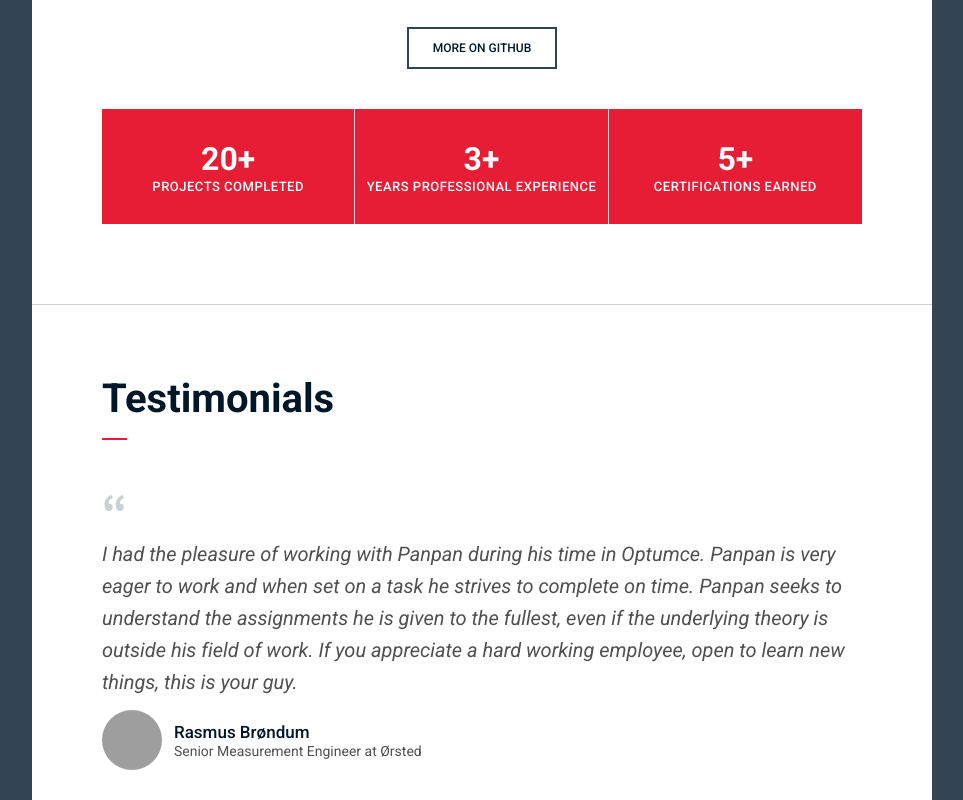
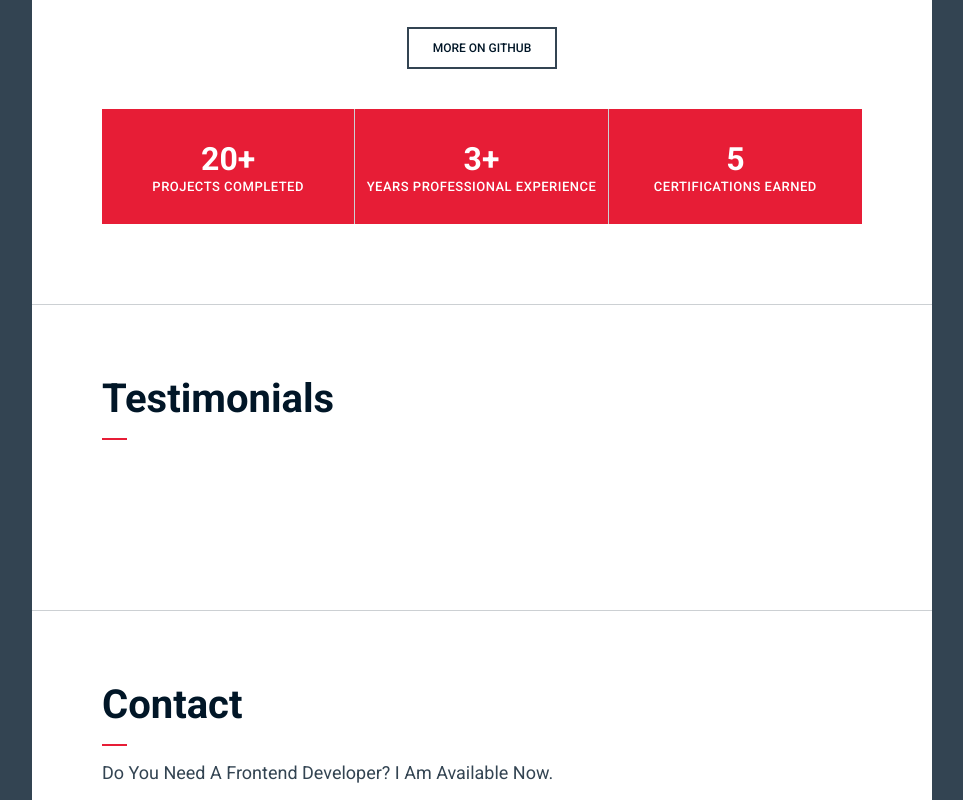
Before and after one commit to panpan31415/panpan-blog, a React (Create React App) app: page / in a window 1280 px wide. Shown: the part 4060-4860 px from the top of the page, without its empty margins (308-1271 px from the left). Built offline with nearby package versions, Linux system fonts and the light colour scheme; grey boxes are pictures that could not be loaded.

Commit message:
Refactor HistoryItem and Testimonial components

```diff
--- a/src/components/HistoryItem.tsx
+++ b/src/components/HistoryItem.tsx
@@ -18,15 +18,15 @@ export default function HistoryItem({ item }: HistoryItemProps) {
       <div className="history-item__subtitle">{item.subtitle}</div>
       <div className="history-item__description">
         <ul>
-          {item.descriptions.map((description) => {
+          {item.descriptions.map((description, index) => {
             if (description.includes(":")) {
               return (
-                <li>
+                <li key={index}>
                   <span>{description.split(":")[0].trim()}:</span> {description.split(":")[1].trim()}
                 </li>
               );
             }
-            return <li>{description}</li>;
+            return <li key={index}>{description}</li>;
           })}
         </ul>
       </div>
--- a/src/components/MainContent.scss
+++ b/src/components/MainContent.scss
@@ -403,46 +403,10 @@
     margin-top: 4rem;
     margin-bottom: 5rem;
     position: relative;
+    overflow: hidden;
   }
 }
-.testimonial {
-  &::before {
-    content: open-quote;
-    font-family: "Noto Sans JP", sans-serif;
-    font-weight: 900;
-    font-size: 4rem;
-    color: var(--border-color);
-  }
-  &__description {
-    color: var(--text-default-color);
-    font-size: 2rem;
-    font-style: italic;
-    line-height: 3.2rem;
-    margin-bottom: 1.2rem;
-  }
-  &__author {
-    display: flex;
-    gap: 1.2rem;
-    align-items: center;
-  }
-  &__name {
-    font-size: 1.7rem;
-    font-weight: 500;
-    line-height: 2.1rem;
-    color: var(--primary-color);
-    display: inline;
-  }
-  &__position {
-    font-size: 1.4rem;
-    font-weight: 400;
-    color: var(--text-default-color);
-  }
-  &__profile-picture {
-    width: 6rem;
-    aspect-ratio: 1;
-    border-radius: 50%;
-  }
-}
+
 .contact-section {
   @extend %section;
   border-bottom: 1px solid var(--border-color);
@@ -462,7 +426,6 @@
     margin-bottom: 5rem;
     display: flex;
     flex-direction: column;
-
     .contact-item {
       margin: 1rem 0;
       &__method {
--- a/src/components/MainContent.tsx
+++ b/src/components/MainContent.tsx
@@ -8,6 +8,7 @@ import { BsBookHalf, BsMusicNoteBeamed, BsSteam, BsYinYang } from "react-icons/b
 import { PiCookingPotBold } from "react-icons/pi";
 import { Link } from "react-router-dom";
 import { scrollToElement } from "./SmoothScrollLink";
+import TestimonialContainer from "./Testimonial";
 
 export default function MainContent() {
   const ref = useRef(null);
@@ -71,7 +72,7 @@ export default function MainContent() {
                   subtitle: education.major,
                   descriptions: education.descriptions,
                 }}
-                key={index}
+                key={"education" + index}
               />
             ))}
           </div>
@@ -84,7 +85,7 @@ export default function MainContent() {
                   subtitle: experience.companyName,
                   descriptions: experience.descriptions,
                 }}
-                key={index}
+                key={"experience" + index}
               />
             ))}
           </div>
@@ -228,7 +229,7 @@ export default function MainContent() {
             <div className="portfolio-summary-item__text">years professional experience</div>
           </div>
           <div className="portfolio-summary-item">
-            <p className="portfolio-summary-item__number">5+</p>
+            <p className="portfolio-summary-item__number">5</p>
             <div className="portfolio-summary-item__text">certifications earned </div>
           </div>
         </div>
@@ -236,27 +237,7 @@ export default function MainContent() {
       <section className="testimonials-section" id="testimonials">
         <h2 className="testimonials-section__title">Testimonials</h2>
         <div className="testimonials-section__divider" />
-        <div className="testimonials-section__items">
-          <div className="testimonial">
-            <p className="testimonial__description">
-              I had the pleasure of working with Panpan during his time in Optumce. Panpan is very eager to work and
-              when set on a task he strives to complete on time. Panpan seeks to understand the assignments he is given
-              to the fullest, even if the underlying theory is outside his field of work. If you appreciate a hard
-              working employee, open to learn new things, this is your guy.{" "}
-            </p>
-            <div className="testimonial__author">
-              <img
-                src="https://media.licdn.com/dms/image/C4D03AQH0OUWB2vq8VA/profile-displayphoto-shrink_100_100/0/1581327880885?e=1715212800&v=beta&t=y1qPJ23xM81bjuo2LOPxzLUuxToWRge4z65dI-ZOEuw"
-                alt="testimonial profile"
-                className="testimonial__profile-picture"
-              />
-              <div>
-                <p className="testimonial__name">Rasmus Brøndum</p>
-                <p className="testimonial__position">Senior Measurement Engineer at Ørsted</p>
-              </div>
-            </div>
-          </div>
-        </div>
+        <TestimonialContainer />
       </section>
 
       <section className="contact-section" id="contact">
--- /dev/null
+++ b/src/components/Testimonial.scss
@@ -0,0 +1,75 @@
+.testimonial {
+  &::before {
+    content: open-quote;
+    font-family: "Noto Sans JP", sans-serif;
+    font-weight: 900;
+    font-size: 4rem;
+    color: var(--border-color);
+  }
+  &::after {
+    content: close-quote;
+    visibility: hidden;
+  }
+  &__description {
+    color: var(--text-default-color);
+    font-size: 2rem;
+    font-style: italic;
+    line-height: 3.2rem;
+    margin-bottom: 1.2rem;
+  }
+  &__author {
+    display: flex;
+    gap: 1.2rem;
+    align-items: center;
+  }
+  &__name {
+    font-size: 1.7rem;
+    font-weight: 500;
+    line-height: 2.1rem;
+    color: var(--primary-color);
+    display: inline;
+  }
+  &__position {
+    font-size: 1.4rem;
+    font-weight: 400;
+    color: var(--text-default-color);
+  }
+  &__profile-picture {
+    width: 6rem;
+    aspect-ratio: 1;
+    border-radius: 50%;
+  }
+  &:hover {
+    cursor: pointer;
+  }
+}
+
+.carousal {
+  position: absolute;
+  left: 100%;
+  width: 100%;
+  animation-name: slideToRight;
+  animation-iteration-count: infinite;
+}
+@keyframes slideToRight {
+  0% {
+    left: 100%;
+    visibility: visible;
+  }
+  15% {
+    left: 0%;
+    visibility: visible;
+  }
+  50% {
+    left: 0%;
+    visibility: visible;
+  }
+  65% {
+    left: -100%;
+    visibility: hidden;
+  }
+  100% {
+    left: 100%;
+    visibility: hidden;
+  }
+}
--- /dev/null
+++ b/src/components/Testimonial.tsx
@@ -0,0 +1,87 @@
+import { MouseEventHandler, Ref, useEffect, useRef, useState } from "react";
+import { Testimonial, testimonials } from "../profile-data";
+import "./Testimonial.scss";
+
+type TestimonialItemProps = {
+  testimonial: Testimonial;
+  itemRef: Ref<HTMLDivElement>;
+  onMouseDown: MouseEventHandler<HTMLDivElement>;
+  onMouseUp: MouseEventHandler<HTMLDivElement>;
+};
+function TestimonialItem({ testimonial, itemRef, onMouseDown, onMouseUp }: TestimonialItemProps) {
+  return (
+    <div className="testimonial" ref={itemRef} onMouseDown={onMouseDown} onMouseUp={onMouseUp}>
+      <p className="testimonial__description">{testimonial.description}</p>
+      <div className="testimonial__author">
+        <img src={testimonial.picture} alt="testimonial profile" className="testimonial__profile-picture" />
+        <div>
+          <p className="testimonial__name">{testimonial.authorName}</p>
+          <p className="testimonial__position">{testimonial.position}</p>
+        </div>
+      </div>
+    </div>
+  );
+}
+export default function TestimonialContainer() {
+  //   const [animationTick, setAnimationTick] = useState(0);
+  const [dataIndex, setDataIndex] = useState(0);
+  const [animationState, setAnimationState] = useState<"paused" | "running">("running");
+  const item1Ref = useRef<HTMLDivElement>(null);
+  const item2Ref = useRef<HTMLDivElement>(null);
+  const animationDurationSeconds = 20; //sec
+  useEffect(() => {
+    if (item2Ref && item2Ref.current) {
+      item2Ref.current.addEventListener("animationend", () => {
+        setDataIndex(dataIndex + 2);
+      });
+      return item2Ref.current.removeEventListener("animationend", () => {
+        setDataIndex(dataIndex + 2);
+      });
+    }
+  });
+
+  const stopCarousal: MouseEventHandler<HTMLDivElement> = () => {
+    setAnimationState("paused");
+  };
+  const resumeCarousal: MouseEventHandler<HTMLDivElement> = () => {
+    setAnimationState("running");
+  };
+
+  return (
+    <div
+      className="testimonials-section__items"
+      style={{
+        height: Math.max(item1Ref.current?.offsetHeight || 0, item2Ref.current?.offsetHeight || 0),
+      }}
+    >
+      <div
+        className="carousal"
+        style={{ animationDuration: animationDurationSeconds + "s", animationPlayState: animationState }}
+      >
+        <TestimonialItem
+          itemRef={item1Ref}
+          testimonial={testimonials[(dataIndex + testimonials.length) % testimonials.length]}
+          key={dataIndex + testimonials.length}
+          onMouseDown={stopCarousal}
+          onMouseUp={resumeCarousal}
+        />
+      </div>
+      <div
+        className="carousal"
+        style={{
+          animationDelay: animationDurationSeconds / 2 + "s",
+          animationDuration: animationDurationSeconds + "s",
+          animationPlayState: animationState,
+        }}
+      >
+        <TestimonialItem
+          itemRef={item2Ref}
+          testimonial={testimonials[(dataIndex + 1 + testimonials.length) % testimonials.length]}
+          key={dataIndex + testimonials.length}
+          onMouseDown={stopCarousal}
+          onMouseUp={resumeCarousal}
+        />
+      </div>
+    </div>
+  );
+}
--- a/src/profile-data.ts
+++ b/src/profile-data.ts
@@ -148,7 +148,7 @@ export const experiences: ExperienceItem[] = [
   },
 ];
 
-type Testimonial = {
+export type Testimonial = {
   authorName: string;
   picture: string;
   position: string;
@@ -156,7 +156,15 @@ type Testimonial = {
 };
 export const testimonials: Testimonial[] = [
   {
-    authorName: "Rasmus Brøndum",
+    authorName: "Rasmus Brøndum 1",
+    picture:
+      "https://media.licdn.com/dms/image/C4D03AQH0OUWB2vq8VA/profile-displayphoto-shrink_100_100/0/1581327880885?e=1715212800&v=beta&t=y1qPJ23xM81bjuo2LOPxzLUuxToWRge4z65dI-ZOEuw",
+    position: "Senior Measurement Engineer at Ørsted",
+    description:
+      "I had the pleasure of working with Panpan during his time in Optumce. Panpan is very eager to work and when set on a task he strives to complete on time. Panpan seeks to understand the assignments he is given to the fullest, even if the underlying theory is outside his field of work. If you appreciate a hard working employee, open to learn new things, this is your guy. ",
+  },
+  {
+    authorName: "Rasmus Brøndum 2",
     picture:
       "https://media.licdn.com/dms/image/C4D03AQH0OUWB2vq8VA/profile-displayphoto-shrink_100_100/0/1581327880885?e=1715212800&v=beta&t=y1qPJ23xM81bjuo2LOPxzLUuxToWRge4z65dI-ZOEuw",
     position: "Senior Measurement Engineer at Ørsted",
```
